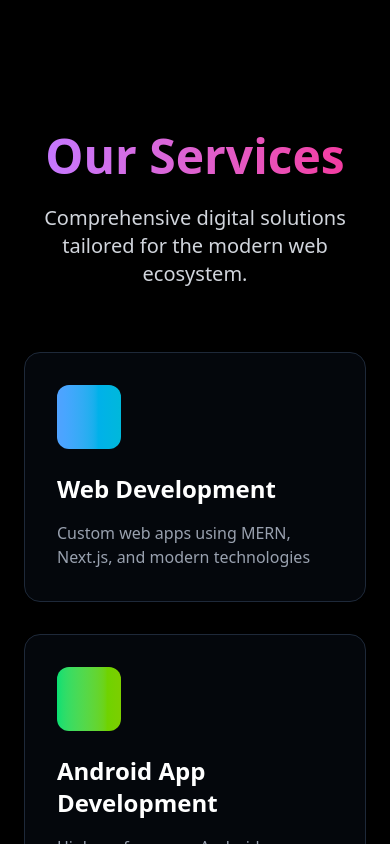
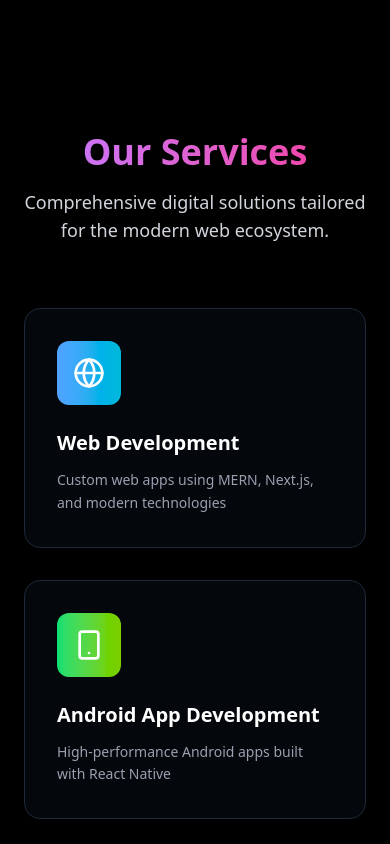
Before and after one commit to ramanchauhan13/thinksyncsolutions, a Next.js app: page / in a window 390 px wide. Shown: the part 2520-3364 px from the top of the page. Built offline with nearby package versions, Linux system fonts and the light colour scheme.

Commit message:
feat: Update metadata and improve layout structure for enhanced SEO and user experience

```diff
--- a/src/app/layout.js
+++ b/src/app/layout.js
@@ -1,17 +1,81 @@
-import "./globals.css";
+import './globals.css';
+import Script from 'next/script';
+
 export const metadata = {
-  title: 'THINKSYNC SOLUTIONS',
-  description: 'We build custom software, ERP Portals, and modern web apps to accelerate your digital growth.',
+  title: 'Thinsync Solutions | Best Web Development Company in Moradabad',
+  description:
+    'Thinsync Solutions is a top web development company in Moradabad. We build custom ERP portals, modern websites, and software solutions for businesses.',
+  keywords: [
+    'ThinkSync Solutions',
+    'Web Development Moradabad',
+    'Best Web Development Company in Moradabad',
+    'Website Designing Company in Moradabad',
+    'ERP Portal Development',
+    'Software Development Company',
+    'IT Solutions Provider in India',
+    'Business Website Development',
+    'React Development Company',
+    'Next.js Website Development',
+    'Mobile App Development Moradabad',
+    'Ecommerce Website Moradabad',
+    'Next.js Development',
+    'React Development',
+    'Custom ERP Software',
+    'SEO Services in Moradabad',
+    'Top IT Company Moradabad',
+    'Web App Development Company',
+    'Startup Website Development',
+    'Professional UI UX Design India'
+  ].join(', '),
   icons: {
     icon: '/favicon.ico',
   },
-}
-
+  openGraph: {
+    title: 'Thinsync Solutions | Web Development & ERP Company',
+    description:
+      'Thinsync Solutions is a trusted IT company in Moradabad offering web development, ERP software, and business IT solutions across India.',
+    url: 'https://thinsyn.solutions',
+    siteName: 'Thinsync Solutions',
+    type: 'website',
+    locale: 'en_IN',
+  },
+};
 
 export default function RootLayout({ children }) {
   return (
     <html lang="en">
-      <body className="min-h-screen bg-black text-white relative ">
+  <head>
+    <meta name="keywords" content={metadata.keywords} />
+    {/* Local Business Schema for Google */}
+    <Script
+      id="local-business-schema"
+      type="application/ld+json"
+      dangerouslySetInnerHTML={{
+        __html: JSON.stringify({
+          '@context': 'https://schema.org',
+          '@type': 'LocalBusiness',
+          name: 'Thinsync Solutions',
+          image: 'https://thinsync.solutions/logo.png',
+          url: 'https://thinsync.solutions',
+          telephone: '+91-8979937257',
+          email: 'team.thinsync.solutions@gmail.com',
+          address: {
+            '@type': 'PostalAddress',
+            streetAddress: 'Himgiri Colony, Near Basera',
+            addressLocality: 'Moradabad',
+            addressRegion: 'Uttar Pradesh',
+            postalCode: '244001',
+            addressCountry: 'IN',
+          },
+          description:
+            'Thinsync Solutions is the best web development and IT solutions company in Moradabad. We specialize in ERP portals, business websites, and modern software solutions.',
+          areaServed: 'Moradabad',
+          priceRange: '$$',
+        }),
+      }}
+    />
+  </head>
+      <body className="min-h-screen bg-black text-white relative">
         {children}
       </body>
     </html>
--- a/src/components/Navigation.js
+++ b/src/components/Navigation.js
@@ -23,7 +23,7 @@ const Navigation = ({ currentSection, isMenuOpen, setIsMenuOpen, scrollToSection
 
              <Image
   src={logo}
-  alt="ThinkSync Logo"
+  alt="ThinkSync Solutions Logo"
   width={40}
   height={40}
   className="rounded-full object-cover"
--- a/src/components/ServicesSection.js
+++ b/src/components/ServicesSection.js
@@ -1,34 +1,68 @@
-import { Globe, Rocket, Shield, Layers, Cpu, Users } from 'lucide-react';
+import {
+  Globe,
+  Smartphone,
+  Cloud,
+  ShieldCheck,
+  Layers,
+  LifeBuoy,
+} from 'lucide-react';
 import { services } from './data';
+
+const iconComponents = {
+  Globe,
+  Smartphone,
+  Cloud,
+  ShieldCheck,
+  Layers,
+  LifeBuoy,
+};
 
 const ServicesSection = () => {
   return (
     <section id="services" className="py-20 relative">
-      <div data-aos="fade-down" data-aos-duration="500" data-aos-anchor-placement="top-bottom" className="container mx-auto px-6">
+      <div
+        className="container mx-auto px-6"
+        data-aos="fade-down"
+        data-aos-duration="500"
+        data-aos-anchor-placement="top-bottom"
+      >
+        {/* Section Heading */}
         <div className="text-center mb-16">
-          <h2 className="text-5xl font-bold mb-6 bg-gradient-to-r from-purple-400 to-pink-500 bg-clip-text text-transparent">
+          <h2 className="text-4xl md:text-5xl font-bold mb-4 bg-gradient-to-r from-purple-400 to-pink-500 bg-clip-text text-transparent">
             Our Services
           </h2>
-          <p className="text-xl text-gray-300 max-w-3xl mx-auto">
+          <p className="text-lg md:text-xl text-gray-300 max-w-2xl mx-auto">
             Comprehensive digital solutions tailored for the modern web ecosystem.
           </p>
         </div>
 
-        <div data-aos="fade-up" data-aos-duration="500" className="grid md:grid-cols-2 lg:grid-cols-3 gap-8">
+        {/* Service Cards */}
+        <div
+          className="grid md:grid-cols-2 lg:grid-cols-3 gap-8"
+          data-aos="fade-up"
+          data-aos-duration="500"
+        >
           {services.map((service, index) => {
-            const IconComponent = service.icon;
+            const Icon = iconComponents[service.icon];
             return (
               <div
                 key={index}
                 className="group p-8 rounded-2xl bg-gray-900/30 backdrop-blur-xl border border-gray-800 hover:border-gray-600 transition-all duration-500 hover:transform hover:scale-105"
               >
-                <div className={`w-16 h-16 rounded-xl bg-gradient-to-r ${service.color} p-3 mb-6 group-hover:rotate-12 transition-transform duration-500`}>
-                  <IconComponent className="w-full h-full text-white" />
+                {/* Icon */}
+                <div
+                  className={`w-16 h-16 rounded-xl bg-gradient-to-r ${service.color} p-4 mb-6 flex items-center justify-center group-hover:rotate-6 transition-transform duration-500`}
+                >
+                  <Icon className="w-8 h-8 text-white" />
                 </div>
-                <h3 className="text-2xl font-bold mb-4 group-hover:text-white transition-colors duration-300">
+
+                {/* Title */}
+                <h3 className="text-xl md:text-2xl font-semibold mb-3 text-white group-hover:text-purple-400 transition-colors">
                   {service.title}
                 </h3>
-                <p className="text-gray-400 group-hover:text-gray-300 transition-colors duration-300">
+
+                {/* Description */}
+                <p className="text-gray-400 text-sm leading-relaxed group-hover:text-gray-300 transition-colors">
                   {service.description}
                 </p>
               </div>
```
